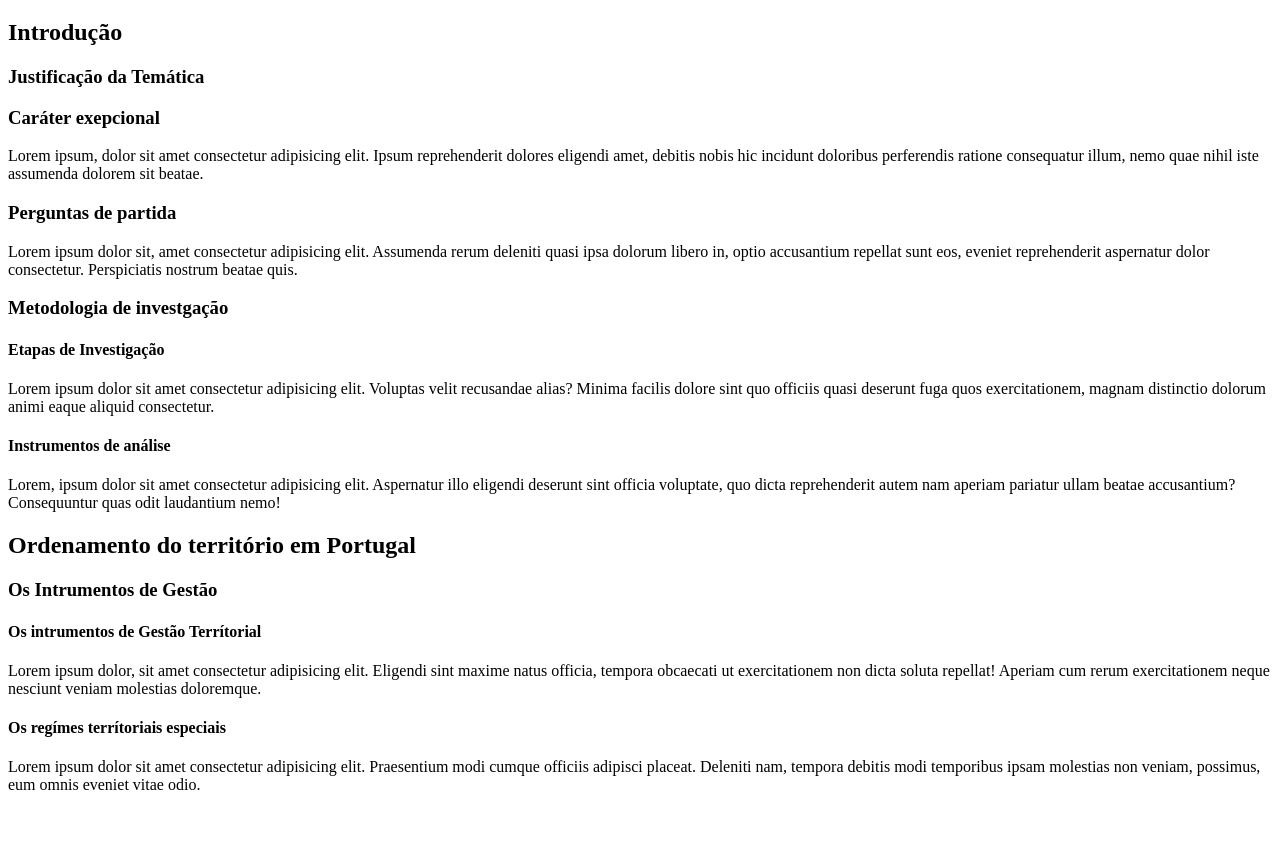
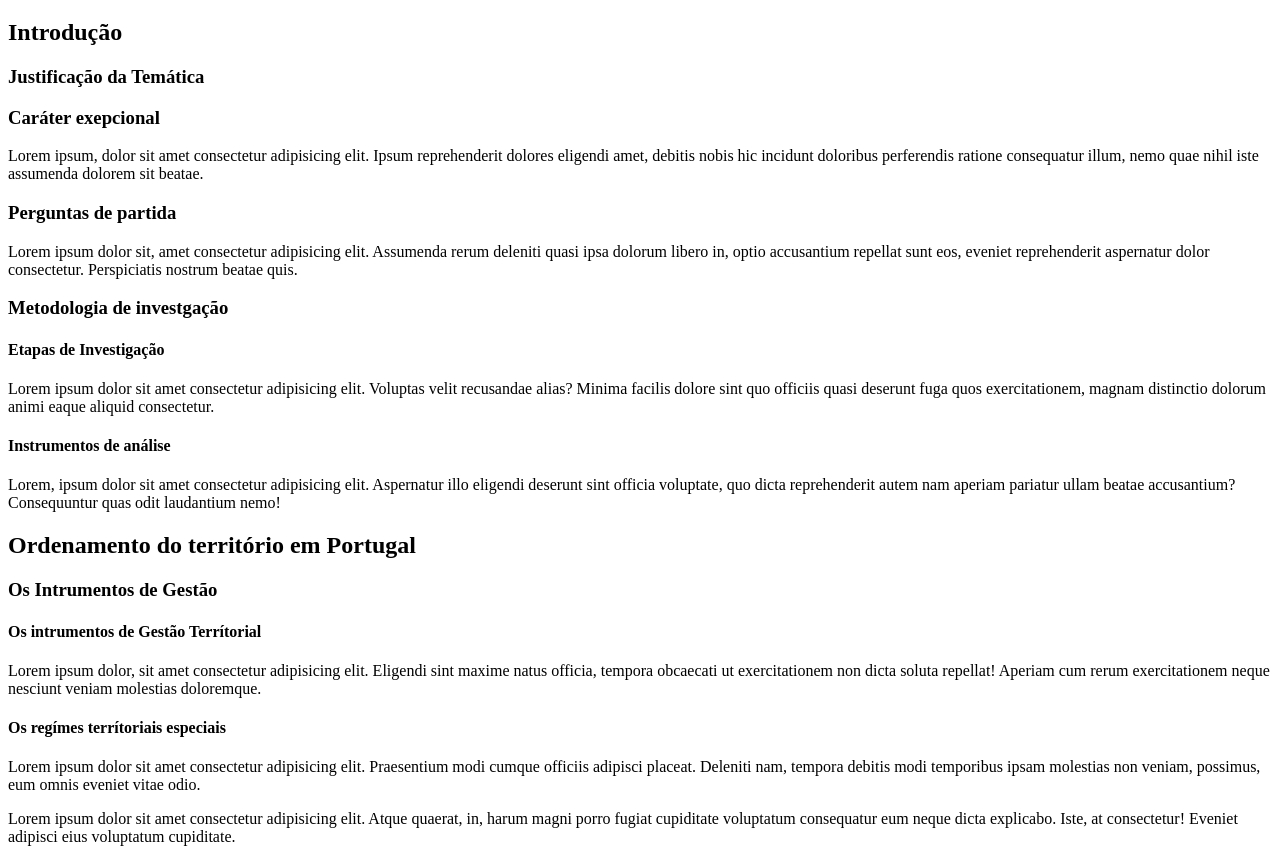
Before and after one commit to BigBam-cpu/html_css, a plain HTML site: page ex006/index.html in a window 1280 px wide. Shown: the part 61-923 px from the top of the page. Before the commit the page ends 871 px from the top, so only its background shows below. Drawn offline with Linux system fonts and the light colour scheme.

Commit message:
Add um lorem

```diff
--- a/ex006/index.html
+++ b/ex006/index.html
@@ -25,5 +25,6 @@
     <p>Lorem ipsum dolor, sit amet consectetur adipisicing elit. Eligendi sint maxime natus officia, tempora obcaecati ut exercitationem non dicta soluta repellat! Aperiam cum rerum exercitationem neque nesciunt veniam molestias doloremque.</p>
     <h4>Os regímes terrítoriais especiais</h4>
     <p>Lorem ipsum dolor sit amet consectetur adipisicing elit. Praesentium modi cumque officiis adipisci placeat. Deleniti nam, tempora debitis modi temporibus ipsam molestias non veniam, possimus, eum omnis eveniet vitae odio.</p>
+    <p>Lorem ipsum dolor sit amet consectetur adipisicing elit. Atque quaerat, in, harum magni porro fugiat cupiditate voluptatum consequatur eum neque dicta explicabo. Iste, at consectetur! Eveniet adipisci eius voluptatum cupiditate.</p>
 </body>
 </html>
```
